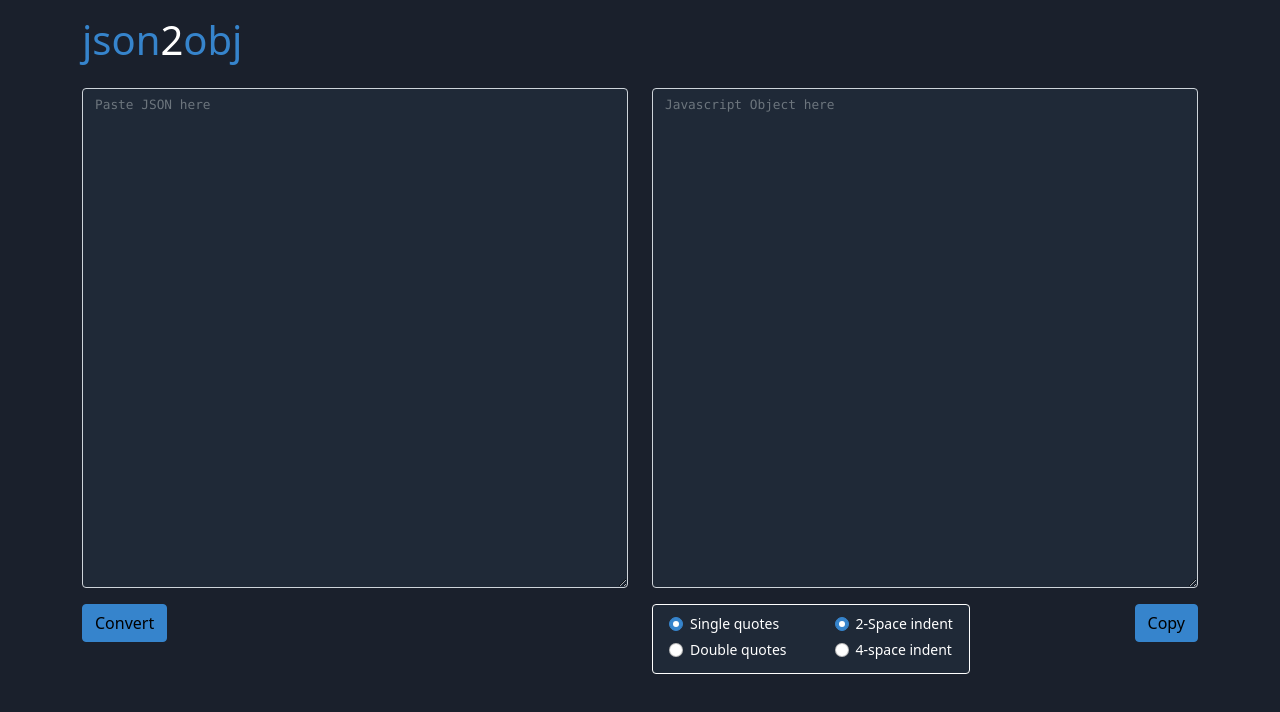
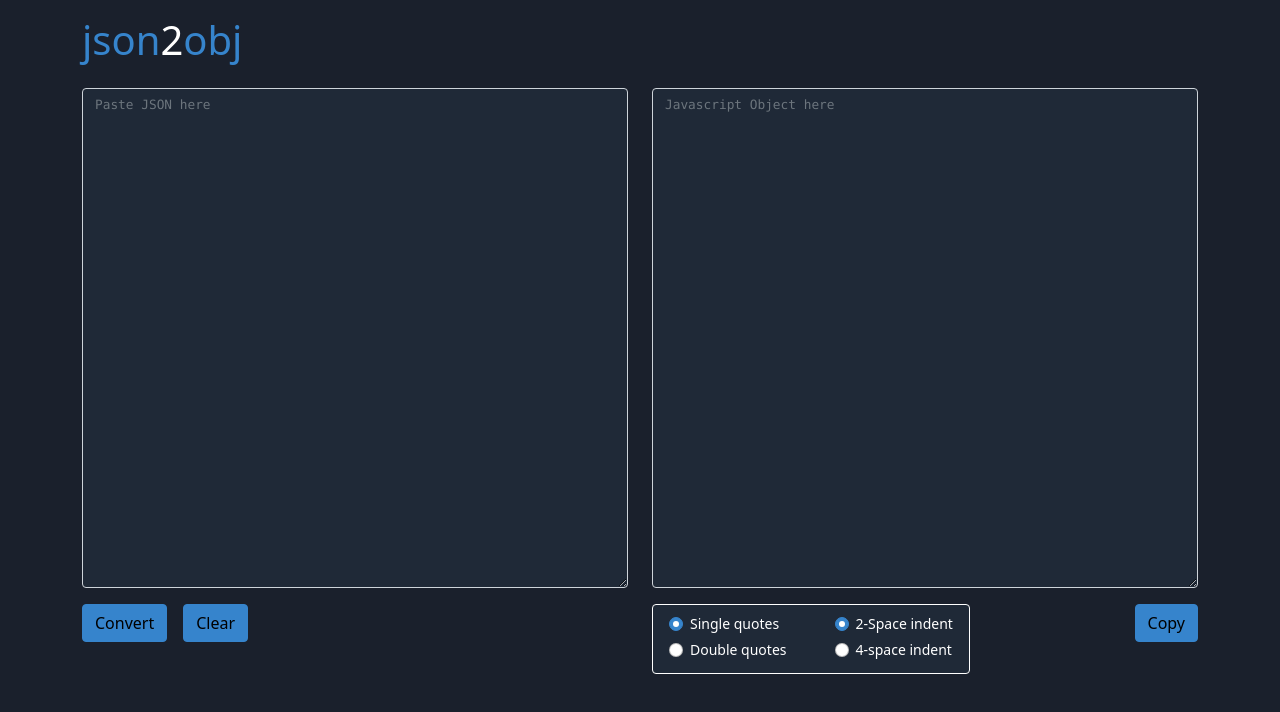
Before and after one commit to zombie9/json2obj, a React (Create React App) app: page / in a window 1280 px wide. Shown: the top 712 px of the page. Built offline with nearby package versions, Linux system fonts and the light colour scheme.

Commit message:
add clear button

```diff
--- a/src/components/JsonInput.js
+++ b/src/components/JsonInput.js
@@ -6,6 +6,9 @@ const JsonInput = ({ setJson }) => {
   const handleSubmit = () => {
     const json = jsonRef.current.value
     setJson(json)
+  }
+  const handleClear = () => {
+    jsonRef.current.value = ''
   }
   return (
     <div className="mb-3">
@@ -17,7 +20,10 @@ const JsonInput = ({ setJson }) => {
         style={{ height: '500px', fontSize: '0.8rem'}}
         ref={jsonRef}
       />
-      <Button className="mt-3" onClick={handleSubmit}>Convert</Button>
+      <div className="mt-3 d-flex flex-row">
+        <Button className="me-3" onClick={handleSubmit}>Convert</Button>
+        <Button className="me-3" onClick={handleClear}>Clear</Button>
+      </div>
     </div>
   )
 }
--- a/src/components/ObjOutput.js
+++ b/src/components/ObjOutput.js
@@ -27,7 +27,6 @@ const ObjOutput = ({ obj, singleQuotes, setSingleQuotes, twoSpace, setTwoSpace }
                 label="Single quotes"
                 name="quotes"
                 type="radio"
-                id="radio-1"
                 checked={singleQuotes}
                 onChange={handleChangeQuotes}
               />
@@ -35,7 +34,6 @@ const ObjOutput = ({ obj, singleQuotes, setSingleQuotes, twoSpace, setTwoSpace }
                 label="Double quotes"
                 name="quotes"
                 type="radio"
-                id="radio-2"
                 checked={!singleQuotes}
                 onChange={handleChangeQuotes}
               />
@@ -47,7 +45,6 @@ const ObjOutput = ({ obj, singleQuotes, setSingleQuotes, twoSpace, setTwoSpace }
                 label="2-Space indent"
                 name="quotes"
                 type="radio"
-                id="radio-1"
                 checked={twoSpace}
                 onChange={handleChangeIndent}
               />
@@ -55,7 +52,6 @@ const ObjOutput = ({ obj, singleQuotes, setSingleQuotes, twoSpace, setTwoSpace }
                 label="4-space indent"
                 name="quotes"
                 type="radio"
-                id="radio-2"
                 checked={!twoSpace}
                 onChange={handleChangeIndent}
               />
```
